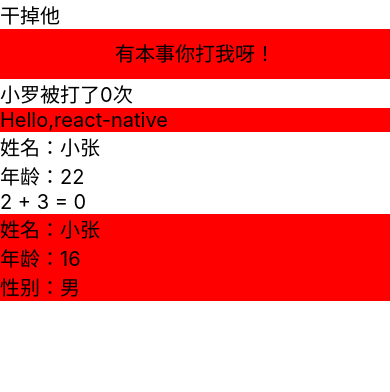
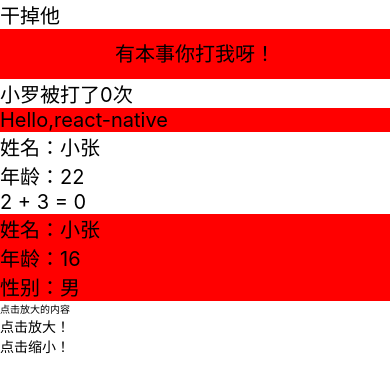
Before and after one commit to lorry0508/React-Native, a React Native app in the folder FirstApp/: screen / in a window 390 px wide. Shown: the top 392 px of the page. Built offline with nearby package versions, Linux system fonts and the light colour scheme.

Commit message:
state的使用详解

```diff
--- a/FirstApp/App.js
+++ b/FirstApp/App.js
@@ -15,6 +15,7 @@ import HelloComponents from './HelloComponents';
 import LifeCicyle from './LifeCicyle';
 import EIComponent, { name, age, add } from './EIComponent';
 import PropsTest from './PropsTest';
+import StateTest from './StateTest';
 
 import {
 	//
@@ -84,6 +85,7 @@ export default class App extends React.Component {
 				{/* <PropsTest {...params} />  */}
 				{/* es6解构赋值 */}
 				<PropsTest name={name} sex={sex} />
+				<StateTest />
 			</View>
 		);
 	}
--- /dev/null
+++ b/FirstApp/StateTest.js
@@ -0,0 +1,41 @@
+/*
+    states使用学习
+*/
+import React, { Component } from 'react';
+
+import { Text, View } from 'react-native';
+
+export default class StateTest extends Component {
+    state = {
+        size: 10
+    }
+    constructor(props) {
+        super(props);
+        // this.state = {
+        //     size: 80
+        // }
+    }
+    render() {
+        return (
+            <View>
+                <Text style={{fontSize: this.state.size}}>点击放大的内容</Text>
+                <Text
+                    onPress={()=> {
+                        this.setState({
+                            size: this.state.size + 10
+                        })
+                    }}>
+                        点击放大！
+                </Text>
+                <Text
+                    onPress={()=> {
+                        this.setState({
+                            size: this.state.size - 10
+                        })
+                    }}>
+                        点击缩小！
+                </Text>
+            </View>
+        );
+    }
+}
```
Also changed, not shown: 1 other file (tests, documents, lock files or other folders).
